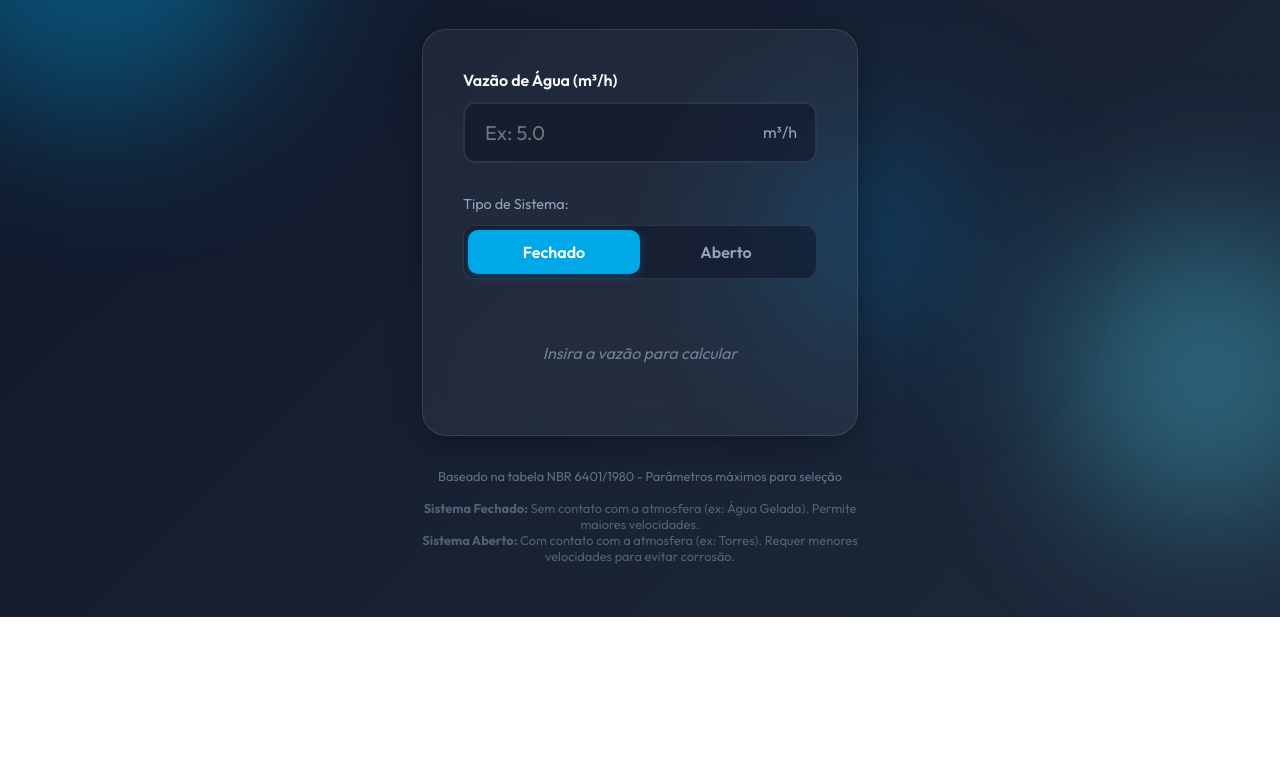
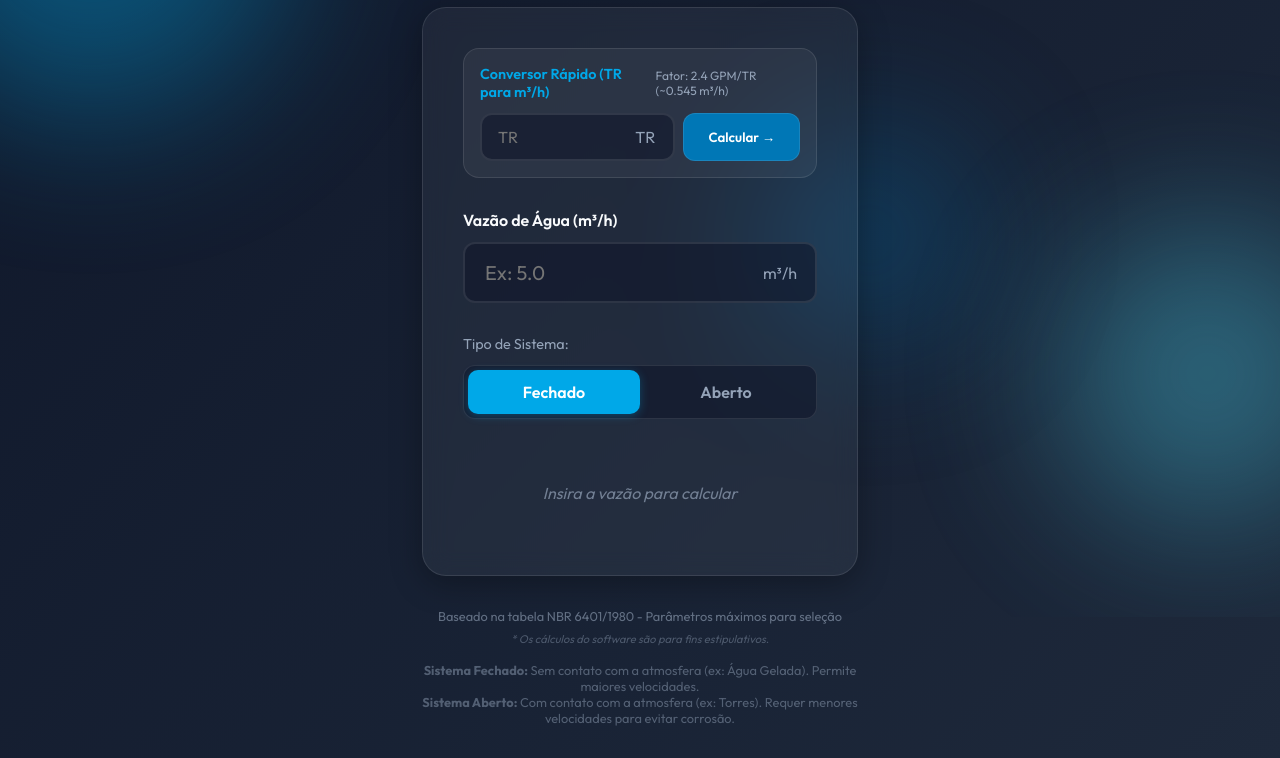
Before and after one commit to olavodario/SelecaoTuboHidraulica, a plain HTML site: page index.html in a window 1280 px wide. Shown: the part 183-941 px from the top of the page. Before the commit the page ends 800 px from the top, so only its background shows below. Drawn offline with Linux system fonts and the light colour scheme.

Commit message:
Inserção de conversor de TR para m³/h de Agua gelada

```diff
--- a/index.html
+++ b/index.html
@@ -26,6 +26,20 @@
         </header>
 
         <section class="calculator-card">
+            <div class="converter-section">
+                <div class="converter-header">
+                    <h3>Conversor Rápido (TR para m³/h)</h3>
+                    <p>Fator: 2.4 GPM/TR (~0.545 m³/h)</p>
+                </div>
+                <div class="input-group converter-group">
+                    <div class="input-wrapper">
+                        <input type="number" id="trInput" placeholder="TR" step="1" min="0">
+                        <span class="unit-badge">TR</span>
+                    </div>
+                    <button id="convertBtn" class="convert-btn">Calcular &rarr;</button>
+                </div>
+            </div>
+
             <div class="input-group">
                 <label for="flowRate" class="input-label">Vazão de Água (m³/h)</label>
                 <div class="input-wrapper">
@@ -81,6 +95,7 @@
 
         <footer>
             <p>Baseado na tabela NBR 6401/1980 - Parâmetros máximos para seleção</p>
+            <p class="disclaimer"><em>* Os cálculos do software são para fins estipulativos.</em></p>
             <div class="system-explanation"
                 style="margin-top: 1rem; font-size: 0.8rem; max-width: 600px; margin-inline: auto; opacity: 0.8;">
                 <p><strong>Sistema Fechado:</strong> Sem contato com a atmosfera (ex: Água Gelada). Permite maiores
--- a/script.js
+++ b/script.js
@@ -24,9 +24,40 @@ const velocityEl = document.getElementById('velocity');
 const lossEl = document.getElementById('loss');
 const warningEl = document.getElementById('warningMessage');
 
+// Converter Elements
+const trInput = document.getElementById('trInput');
+const convertBtn = document.getElementById('convertBtn');
+
 // Event Listeners
 flowInput.addEventListener('input', calculate);
 systemRadios.forEach(radio => radio.addEventListener('change', calculate));
+
+// Converter Logic
+convertBtn.addEventListener('click', convertTrToFlow);
+trInput.addEventListener('keypress', function (e) {
+    if (e.key === 'Enter') {
+        convertTrToFlow();
+    }
+});
+
+function convertTrToFlow() {
+    const trValue = parseFloat(trInput.value);
+
+    if (isNaN(trValue) || trValue < 0) {
+        // Optional: Add visual feedback for invalid input
+        return;
+    }
+
+    // Factor: 2.4 GPM/TR * 0.227125 (GPM to m3/h) = ~0.5451
+    // Using simple factor 0.545 as per plan
+    const flow = trValue * 0.545;
+
+    // Update Main Input
+    flowInput.value = flow.toFixed(2);
+
+    // Trigger Calculation
+    calculate();
+}
 
 function calculate() {
     const flowRate = parseFloat(flowInput.value);
--- a/style.css
+++ b/style.css
@@ -164,6 +164,80 @@ input[type="number"]:focus {
     font-weight: 500;
 }
 
+/* Converter Section */
+.converter-section {
+    background: rgba(255, 255, 255, 0.05);
+    border-radius: 16px;
+    padding: 1rem;
+    margin-bottom: 2rem;
+    border: 1px solid var(--glass-border);
+}
+
+.converter-header {
+    display: flex;
+    justify-content: space-between;
+    align-items: center;
+    margin-bottom: 0.75rem;
+}
+
+.converter-header h3 {
+    font-size: 0.9rem;
+    color: var(--primary-color);
+    font-weight: 600;
+}
+
+.converter-header p {
+    font-size: 0.75rem;
+    color: var(--text-secondary);
+}
+
+.converter-group {
+    display: flex;
+    gap: 0.5rem;
+    align-items: stretch;
+}
+
+.converter-group .input-wrapper {
+    margin-bottom: 0;
+    flex: 1;
+}
+
+.converter-group input {
+    font-size: 1rem;
+    padding: 0.75rem 1rem;
+}
+
+.convert-btn {
+    background: var(--primary-dark);
+    color: white;
+    border: none;
+    border-radius: 12px;
+    padding: 0 1.5rem;
+    font-family: var(--font-main);
+    font-weight: 600;
+    cursor: pointer;
+    transition: all 0.3s ease;
+    border: 1px solid var(--glass-border);
+}
+
+.convert-btn:hover {
+    background: var(--primary-color);
+    transform: translateY(-2px);
+    box-shadow: 0 4px 12px rgba(0, 168, 232, 0.3);
+}
+
+.convert-btn:active {
+    transform: translateY(0);
+}
+
+/* Disclaimer */
+.disclaimer {
+    margin-top: 0.5rem;
+    font-size: 0.7rem !important;
+    opacity: 0.7;
+    color: var(--text-secondary);
+}
+
 .system-toggle {
     margin-bottom: 2rem;
 }
```
